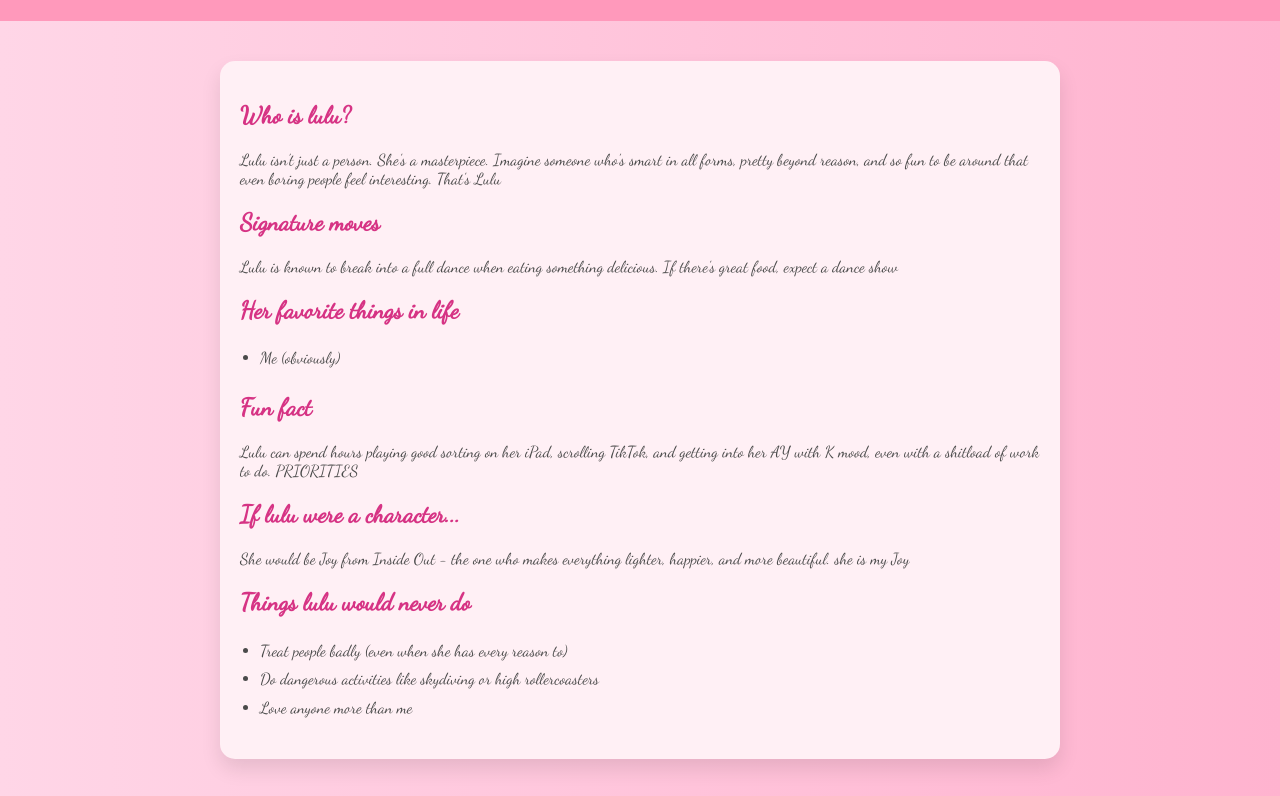
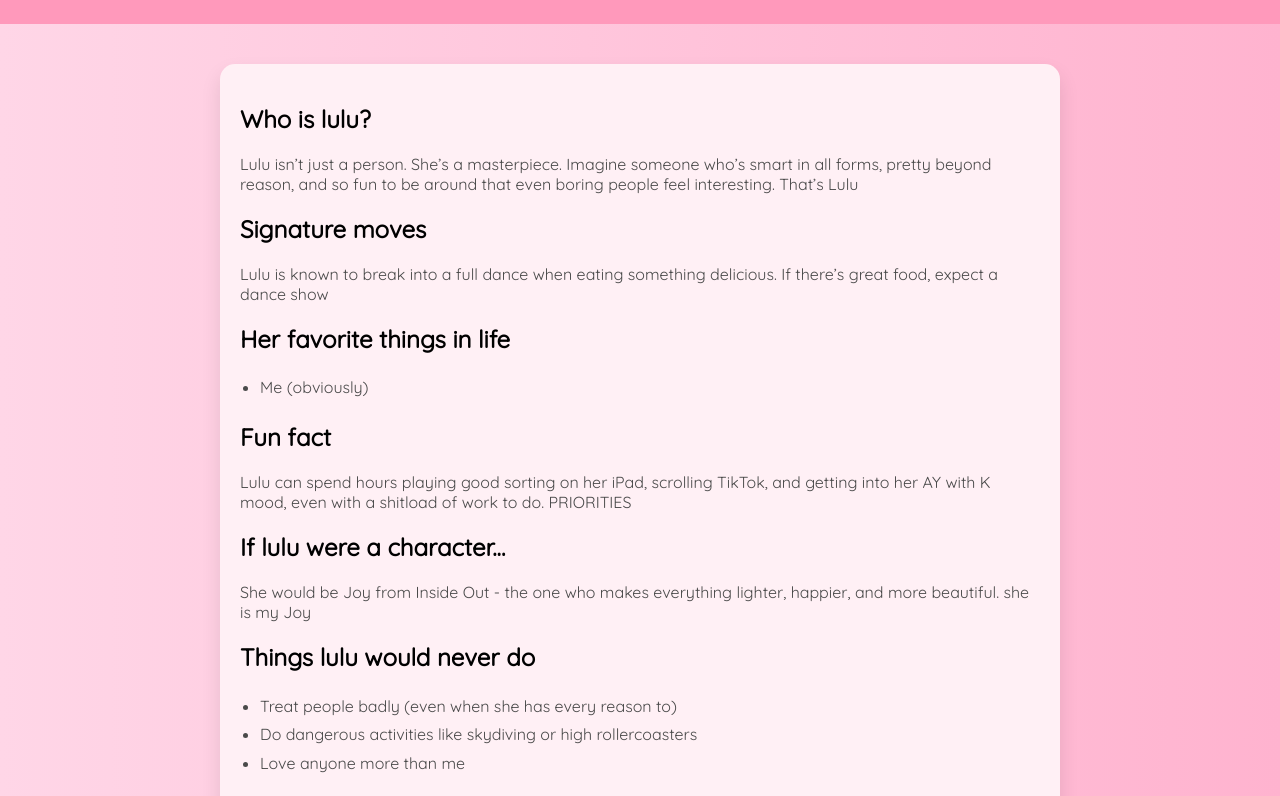
Before and after one commit to Esra-j/Lulu, a plain HTML site: page index.html in a window 1280 px wide. Shown: the part 116-912 px from the top of the page. Drawn offline with Linux system fonts and the light colour scheme.

Commit message:
Update index.html

```diff
--- a/index.html
+++ b/index.html
@@ -3,10 +3,10 @@
 <head>
   <meta charset="UTF-8">
   <title>Meet Lulu – A Masterpiece</title>
-  <link href="https://fonts.googleapis.com/css2?family=Dancing+Script&display=swap" rel="stylesheet">
+  <link href="https://fonts.googleapis.com/css2?family=Dancing+Script&family=Quicksand&display=swap" rel="stylesheet">
   <style>
     body {
-      font-family: 'Dancing Script', cursive;
+      font-family: 'Quicksand', sans-serif;
       background: linear-gradient(to right, #ffd6e7, #ffb3cf);
       margin: 0;
       padding: 0;
@@ -31,7 +31,7 @@
       box-shadow: 0 10px 20px rgba(0,0,0,0.1);
     }
     h2 {
-      color: #d63384;
+      color: #000000;
     }
     ul {
       line-height: 1.8;
```
